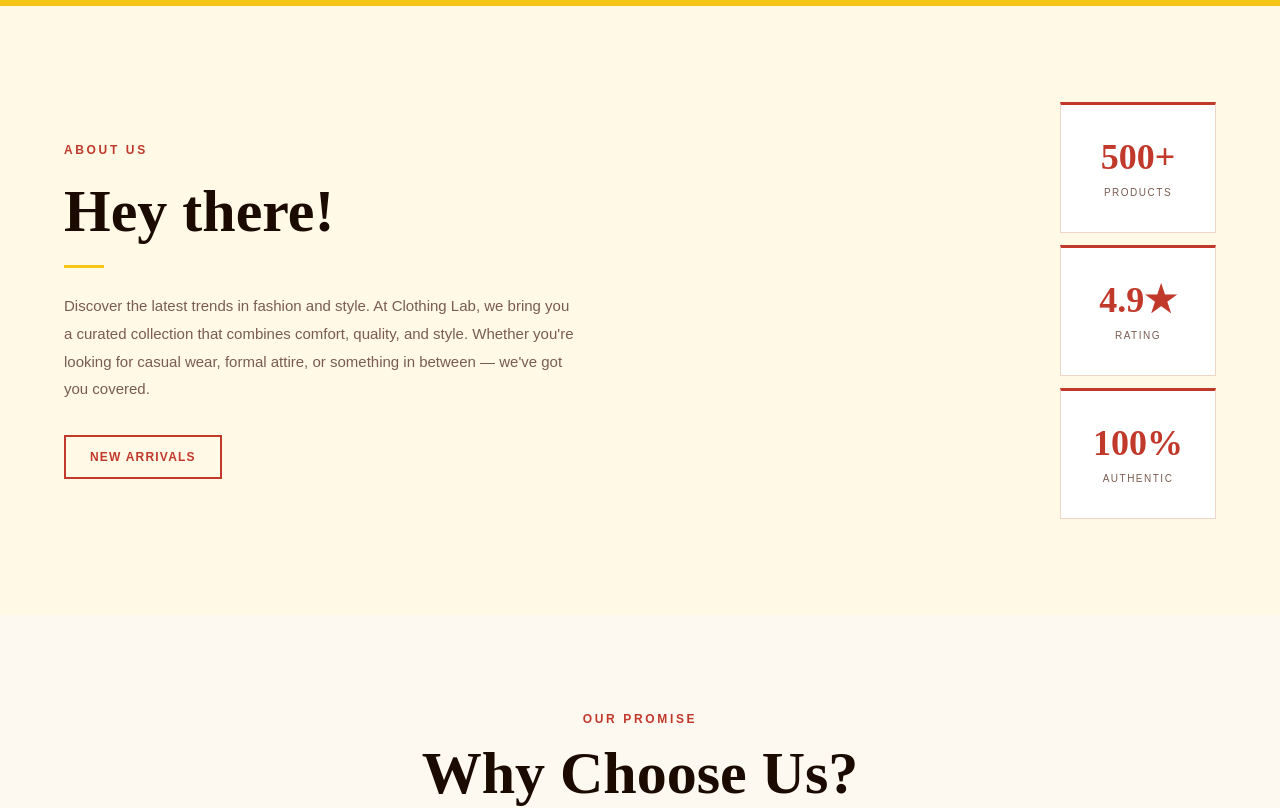
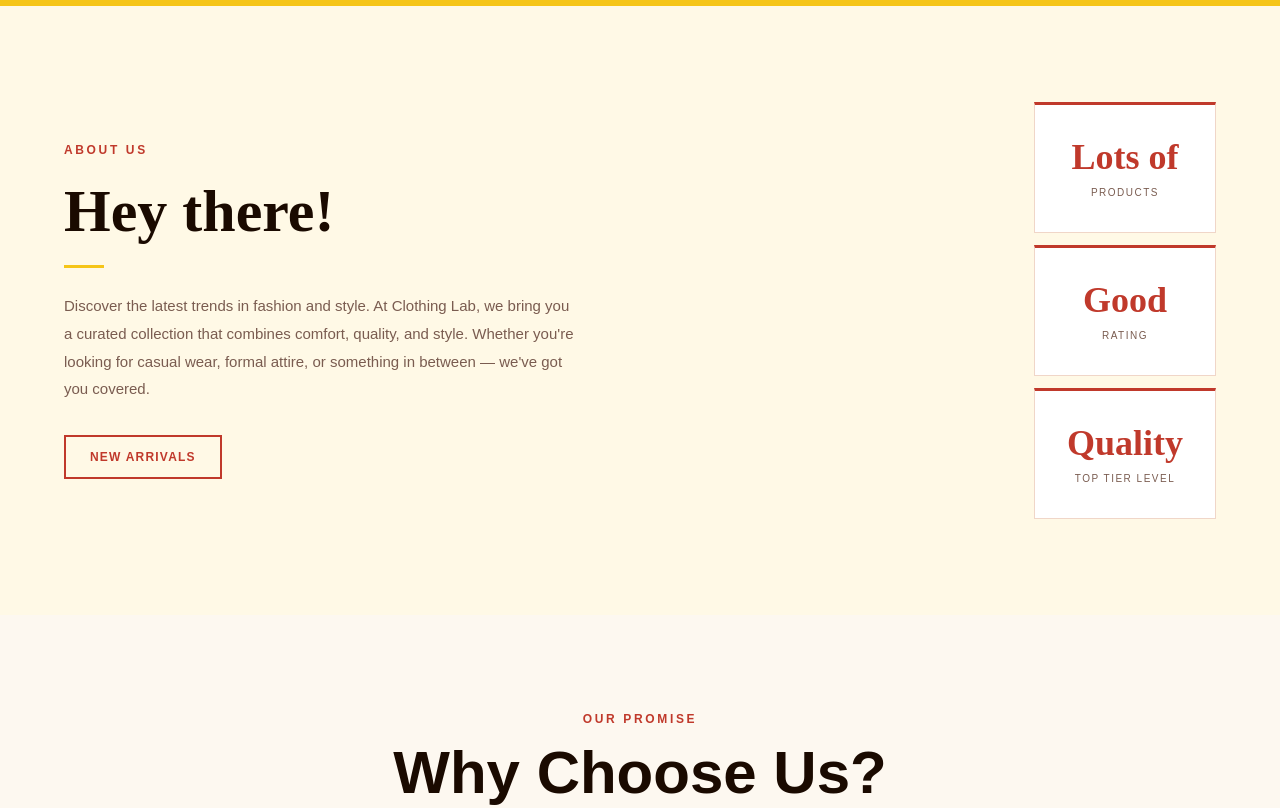
Before and after one commit to Juniorashraf02/clothingLab, a Next.js app: page / in a window 1280 px wide. Shown: the part 860-1668 px from the top of the page. Built offline with nearby package versions, Linux system fonts and the light colour scheme.

Commit message:
some text changed

```diff
--- a/components/InfoSection.tsx
+++ b/components/InfoSection.tsx
@@ -32,9 +32,9 @@
         {/* Stat cards */}
         <div className="flex flex-col sm:flex-row md:flex-col gap-3 flex-shrink-0">
           {[
-            { num: "500+", label: "Products" },
-            { num: "4.9★", label: "Rating" },
-            { num: "100%", label: "Authentic" },
+            { num: "Lots of", label: "Products" },
+            { num: "Good", label: "Rating" },
+            { num: "Quality", label: "Top Tier level" },
           ].map((s) => (
             <div
               key={s.label}
--- a/components/WhyChooseUs/WhyChooseUs.tsx
+++ b/components/WhyChooseUs/WhyChooseUs.tsx
@@ -7,8 +7,8 @@
         Our Promise
       </p>
       <h2
-        style={{ fontFamily: "'Cormorant Garamond', serif" }}
-        className="text-5xl md:text-6xl font-bold text-[#1A0A00] dark:text-[#F7F3EE] mb-4 text-center"
+        style={{ fontFamily: "" }}
+        className="text-5xl md:text-6xl font-bold text-[#1A0A00] dark:text-[#F7F3EE] mb-4 text-center hover:text-red-700 duration-700 dark:hover-text-lime-700"
       >
         Why Choose Us?
       </h2>
```
